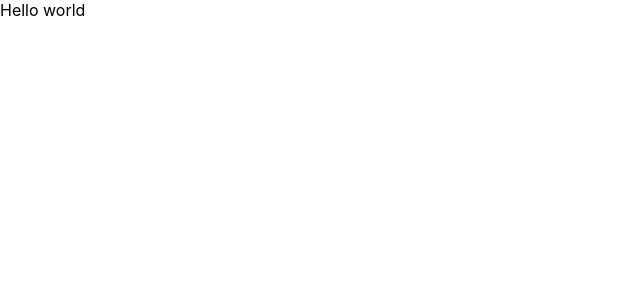
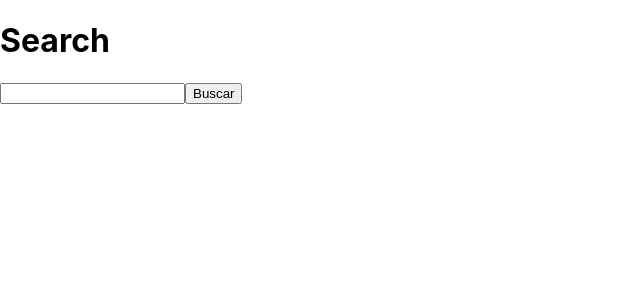
Before and after one commit to M4ster3001/Otimiza-es-React, a Next.js app: page / in a window 1280 px wide. Shown: the top 300 px of the page, without its empty margins (0-640 px from the left). Built offline with nearby package versions, Linux system fonts and the light colour scheme.

Commit message:
utilizando memo para otimizar a renderização da lista de itens

```diff
--- /dev/null
+++ b/components/ProductItem.tsx
@@ -0,0 +1,19 @@
+import { memo } from "react"
+import { Product } from "../pages"
+
+type ProductItemProps = {
+    product: Product
+}
+
+function ProductItemComponent({ product }: ProductItemProps) {
+
+    return (
+        <div>
+            {product.title} - <strong>R$ {product.price.toFixed(2)}</strong>
+        </div>
+    )
+}
+
+export const ProductItem = memo(ProductItemComponent, (prevProps, nextProps) => {
+    return Object.is(prevProps, nextProps)
+})
--- /dev/null
+++ b/components/SearchResults.tsx
@@ -0,0 +1,22 @@
+import React from "react"
+import { Product } from "../pages"
+import { ProductItem } from "./ProductItem"
+
+type SearchResultsProps = {
+    results: Product[]
+}
+
+export function SearchResults({ results }: SearchResultsProps) {
+    console.log(results)
+    return(
+        <div>
+            {
+                results.map((product, key: React.Key) => {
+                    return (
+                        <ProductItem key={key} product={product} />
+                    )
+                })
+            }
+        </div>
+    )
+}
--- a/pages/index.tsx
+++ b/pages/index.tsx
@@ -1,9 +1,41 @@
-import type { NextPage } from 'next'
+import { FormEvent, useState } from "react";
+import { SearchResults } from "../components/SearchResults";
 
-const Home: NextPage = () => {
-  return (
-    <div><label>Hello world</label></div>
+export type Product = {
+  id: number,
+  price: number,
+  title: string
+}
+
+export default function Home() {
+  const [search, setSearch] = useState('')
+  const [results, setResults] = useState<Product[]>([])
+
+  async function handleSearch(e: FormEvent) {
+    e.preventDefault()
+
+    if(!search.trim()) {
+      return
+    }
+
+    const response = await fetch(`http://localhost:3333/products?q=${search}`)
+
+    const data = await response.json()
+
+    setResults(data)
+  }
+
+  return(
+    <div>
+      <h1>Search</h1>
+
+      <form onSubmit={handleSearch}>
+        <input type="text" value={search} onChange={e => setSearch(e.target.value)} />
+
+        <button type="submit">Buscar</button>
+      </form>
+
+      <SearchResults results={results} />
+    </div>
   )
 }
-
-export default Home
```
